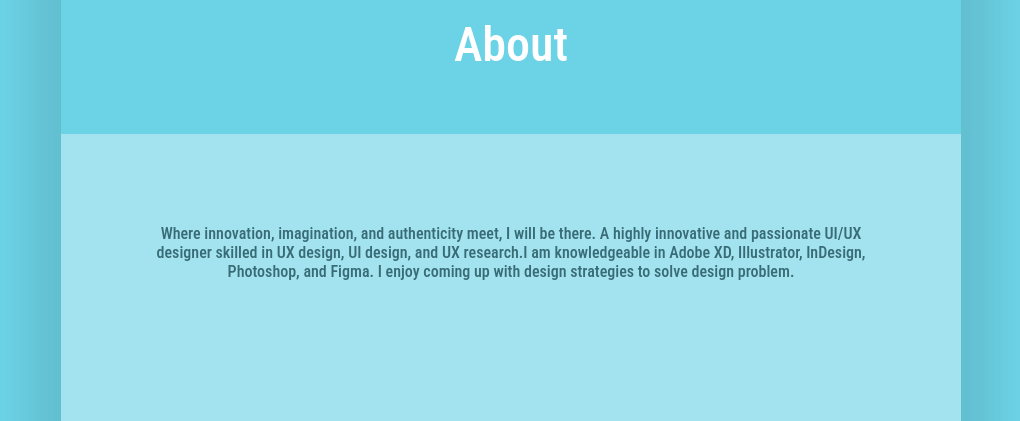
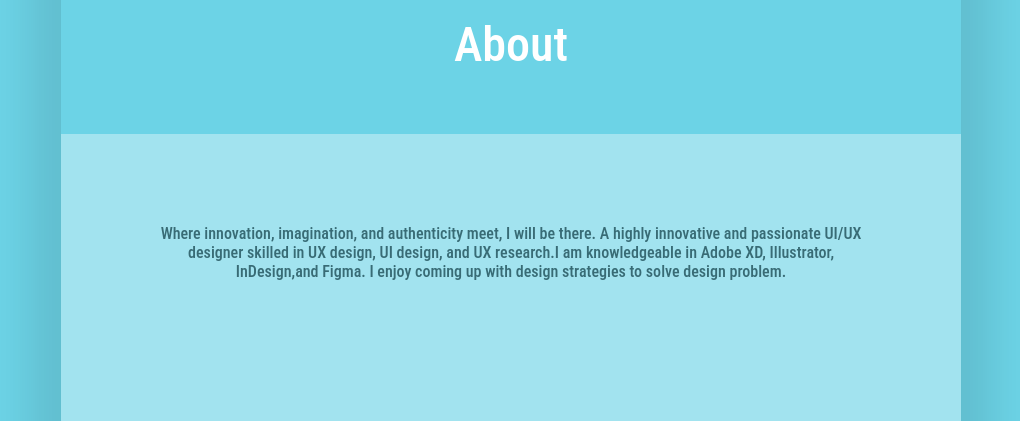
Before and after one commit to Loycevelma/Design_portfolio, a plain HTML site: page index.html in a window 1280 px wide. Shown: the part 880-1301 px from the top of the page, without its empty margins (129-1149 px from the left). Drawn offline with nearby package versions, Linux system fonts and the light colour scheme.

Commit message:
Update index.html

```diff
--- a/index.html
+++ b/index.html
@@ -52,7 +52,7 @@
       <div class="landing-image2">
         <p>
           Where innovation, imagination, and authenticity meet, I will be there. A highly innovative and passionate UI/UX designer skilled in UX design,
-          UI design, and UX research.I am knowledgeable in Adobe XD, Illustrator, InDesign, Photoshop, and Figma. I enjoy coming up with design strategies
+          UI design, and UX research.I am knowledgeable in Adobe XD, Illustrator, InDesign,and Figma. I enjoy coming up with design strategies
           to solve design problem.
          </p>
       </div>
```
